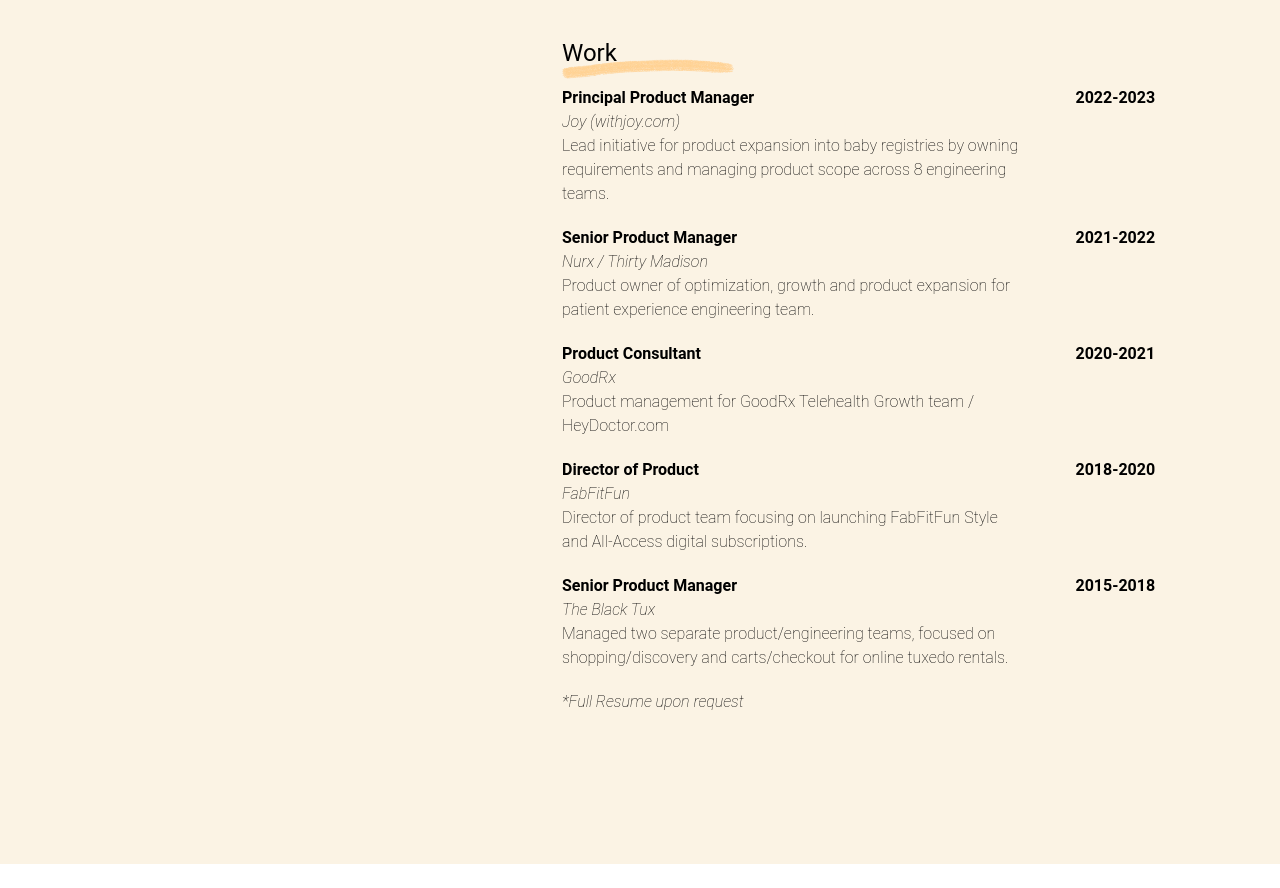
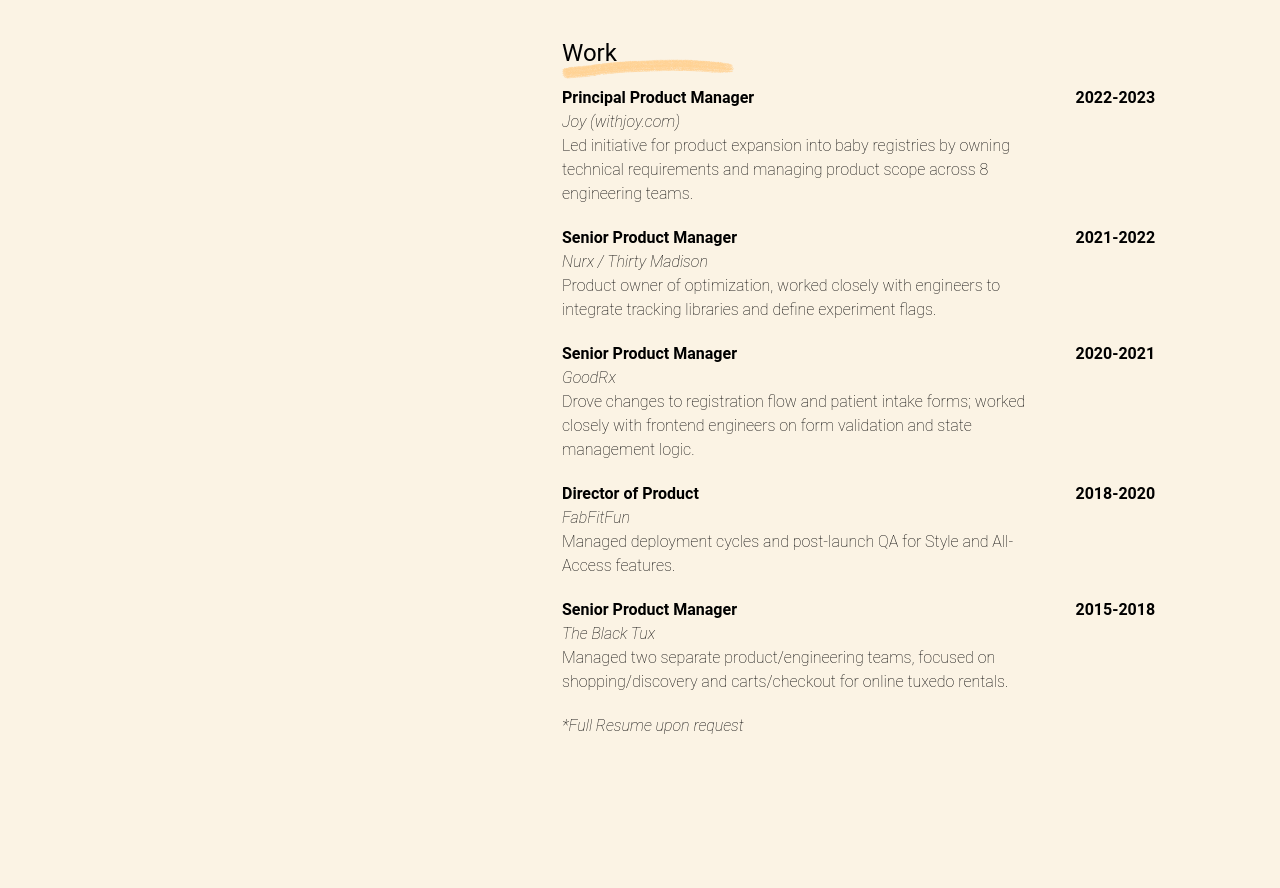
Before and after one commit to susancantdance/susanchenportfolio, a React (Vite) app: page / in a window 1280 px wide. Shown: the part 2280-3168 px from the top of the page. Before the commit the page ends 3144 px from the top, so only its background shows below. Built offline with nearby package versions, Linux system fonts and the light colour scheme; a web font is replaced by a local one.

Commit message:
updated resume text

```diff
--- a/src/components/resume.jsx
+++ b/src/components/resume.jsx
@@ -14,8 +14,8 @@
             <span className={styles.jobtitle}>Principal Product Manager</span>
             <span className={styles.jobcompany}>Joy (withjoy.com)</span>
             <span className={styles.jobdesc}>
-              Lead initiative for product expansion into baby registries by
-              owning requirements and managing product scope across 8
+              Led initiative for product expansion into baby registries by
+              owning technical requirements and managing product scope across 8
               engineering teams.{" "}
             </span>
           </div>
@@ -35,8 +35,8 @@
             <span className={styles.jobtitle}>Senior Product Manager</span>
             <span className={styles.jobcompany}>Nurx / Thirty Madison</span>
             <span className={styles.jobdesc}>
-              Product owner of optimization, growth and product expansion for
-              patient experience engineering team.
+              Product owner of optimization, worked closely with engineers to
+              integrate tracking libraries and define experiment flags.
             </span>
           </div>
 
@@ -53,11 +53,12 @@
       >
         <div className={styles.section}>
           <div className={styles.job}>
-            <span className={styles.jobtitle}>Product Consultant</span>
+            <span className={styles.jobtitle}>Senior Product Manager</span>
             <span className={styles.jobcompany}>GoodRx</span>
             <span className={styles.jobdesc}>
-              Product management for GoodRx Telehealth Growth team /
-              HeyDoctor.com
+              Drove changes to registration flow and patient intake forms;
+              worked closely with frontend engineers on form validation and
+              state management logic.
             </span>
           </div>
           <div className={styles.dates}>
@@ -76,8 +77,8 @@
             <span className={styles.jobtitle}>Director of Product</span>
             <span className={styles.jobcompany}>FabFitFun</span>
             <span className={styles.jobdesc}>
-              Director of product team focusing on launching FabFitFun Style and
-              All-Access digital subscriptions.
+              Managed deployment cycles and post-launch QA for Style and
+              All-Access features.
             </span>
           </div>
           <div className={styles.dates}>
```
